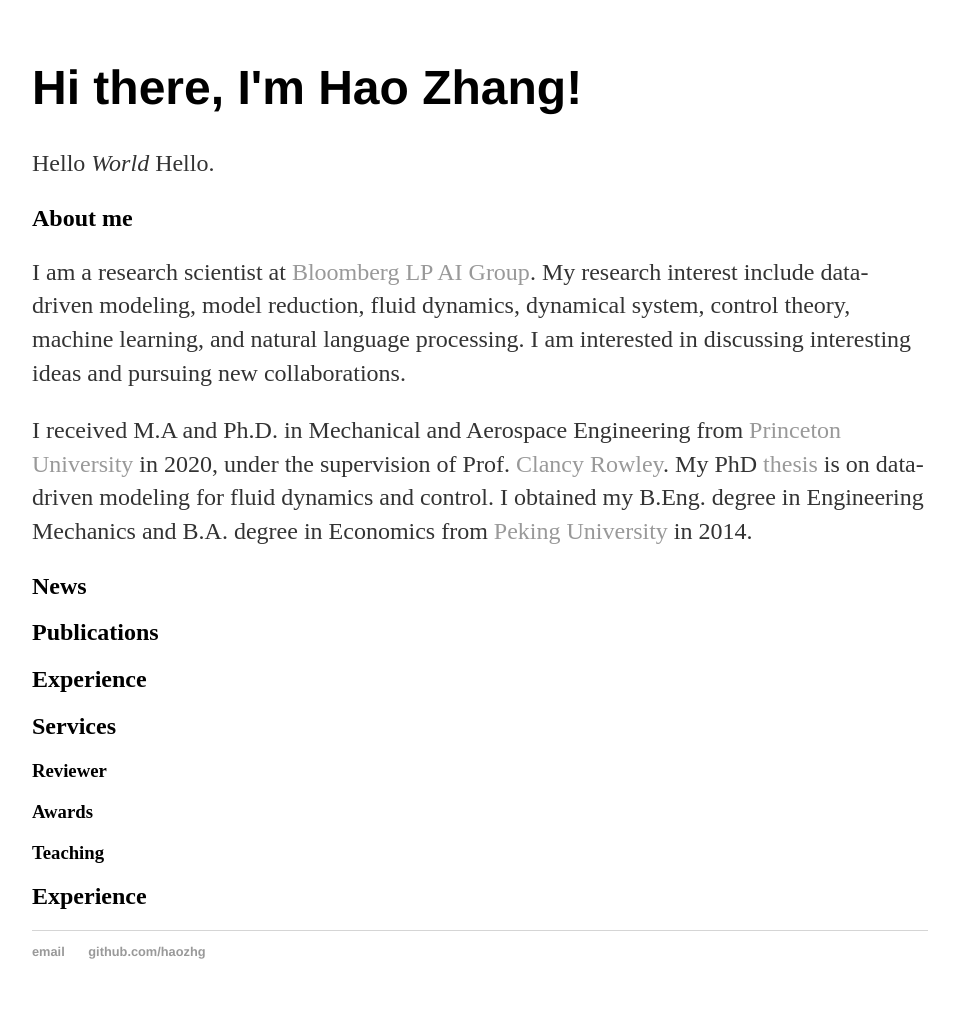
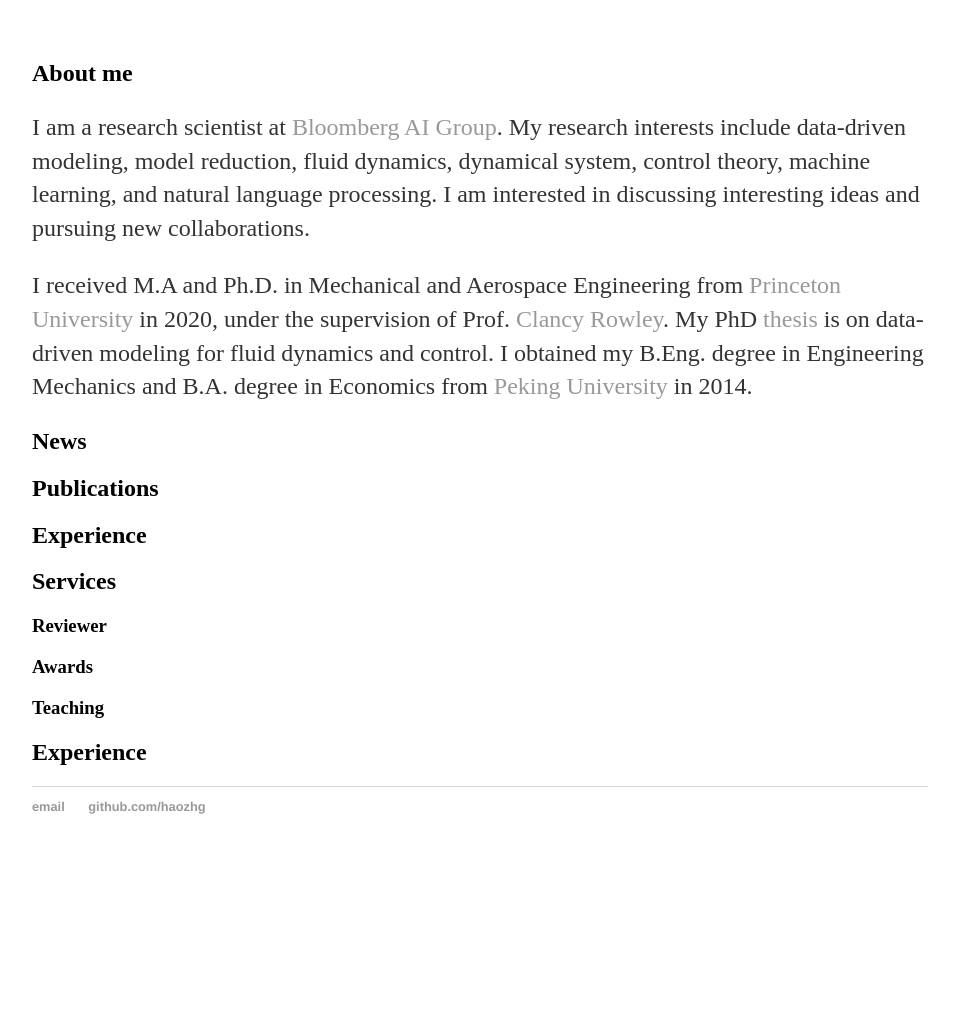
Before and after one commit to haozhg/haozhg.github.io, a Jekyll site: the page built from index.html, in a window 1280 px wide. Shown: the whole page, without its empty margins (160-1119 px from the left). Built offline with Jekyll 4.4.1, drawn with Linux system fonts in a browser that asks for light colours; Markdown is read by kramdown in place of the engine named in the settings; after the commit the page ends 900 px from its top, so only the background shows below that.

Commit message:
update index

```diff
--- a/index.html
+++ b/index.html
@@ -3,14 +3,11 @@
 title: Hao Zhang
 ---
 <div class="blurb">
-	<h1>Hi there, I'm Hao Zhang!</h1>
-	<p>Hello <em>World</em> Hello. </p>
-
 	<h2>About me</h2>
 	<p>
 		I am a research scientist at
-		<a href="https://www.techatbloomberg.com/ai/">Bloomberg LP AI Group</a>.
-		My research interest include data-driven modeling, model reduction, fluid dynamics, dynamical system, control
+		<a href="https://www.techatbloomberg.com/ai/">Bloomberg AI Group</a>.
+		My research interests include data-driven modeling, model reduction, fluid dynamics, dynamical system, control
 		theory, machine learning, and natural language processing. I am interested in discussing interesting ideas and
 		pursuing new collaborations.
 	</p>
```
